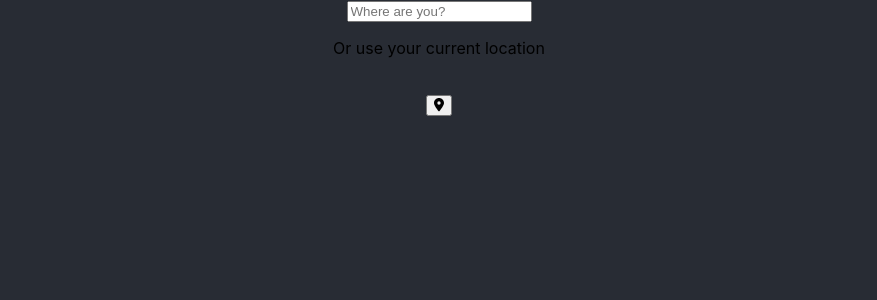
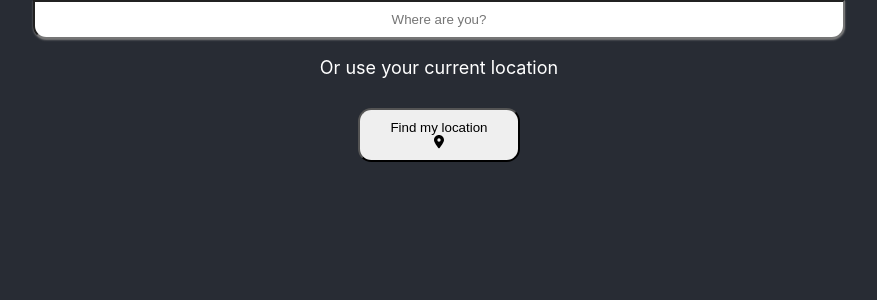
Before and after one commit to Coops023/shorts-sheriff, a React (Create React App) app: page / in a window 1280 px wide. Shown: the top 300 px of the page, without its empty margins (201-1078 px from the left). Built offline with nearby package versions, Linux system fonts and the light colour scheme; no server answers.

Commit message:
some more styling

```diff
--- a/src/App.js
+++ b/src/App.js
@@ -56,9 +56,14 @@ function App() {
             value={query}
             onKeyPress={search}
           />
-          <p>Or use your current location</p>
+          <p className="info-msg">Or use your current location</p>
           <br />
-          <button onClick={currentLocationHandler}>
+          <button
+            className="current-location-button"
+            onClick={currentLocationHandler}
+          >
+            {" "}
+            Find my location <br />
             <FontAwesomeIcon icon={faLocationDot} />
           </button>
         </div>
--- a/src/components/Weather.css
+++ b/src/components/Weather.css
@@ -25,3 +25,8 @@
   font-weight: bold;
   font-size: large;
 }
+
+.giphy {
+  position: relative;
+  right: 50px;
+}
--- a/src/components/Weather.jsx
+++ b/src/components/Weather.jsx
@@ -49,17 +49,18 @@ export default function Weather(props) {
             {Math.round(props.weather.main.temp)}&deg;C <br />
             {props.weather.weather[0].main}
           </div>
-
           <iframe
             src="https://giphy.com/embed/XElwYuzMe4RXz4JiCb"
-            width="350"
-            height="250"
+            width="300"
+            height="200"
             frameBorder="0"
-            class="giphy-embed"
+            className="giphy"
             allowFullScreen
           ></iframe>
 
-          <p className="feedback-message">Its too cold for shorts</p>
+          <p className="feedback-message">
+            Don't even think about wearing shorts!
+          </p>
         </div>
       ) : (
         ""
@@ -76,15 +77,15 @@ export default function Weather(props) {
             {props.weather.weather[0].main}
           </div>
           <iframe
-            src="https://giphy.com/embed/4KMlwaKfznhM4"
-            width="480"
-            height="480"
+            src="https://giphy.com/embed/p2VSvU9O05ADC"
+            width="300"
+            height="200"
             frameBorder="0"
-            class="giphy-embed"
+            className="giphy"
             allowFullScreen
           ></iframe>
 
-          <p className="feedback-message">Get those knee's out champion</p>
+          <p className="feedback-message">Get those knee's out champion!</p>
         </div>
       ) : (
         ""
--- a/src/index.css
+++ b/src/index.css
@@ -8,6 +8,26 @@ body {
   -moz-osx-font-smoothing: grayscale;
 }
 
+.current-location-button {
+  padding: 10px 30px;
+  border-radius: 1em;
+}
+
+.search-bar {
+  text-align: center;
+  padding: 10px 20px;
+  width: 60%;
+  border-radius: 0 0 1em 1em;
+  margin-top: 0;
+  box-shadow: 0px 1px 2px grey;
+}
+
+.info-msg {
+  color: white;
+  font-size: large;
+  margin-bottom: 10px;
+}
+
 code {
   font-family: source-code-pro, Menlo, Monaco, Consolas, "Courier New",
     monospace;
```
